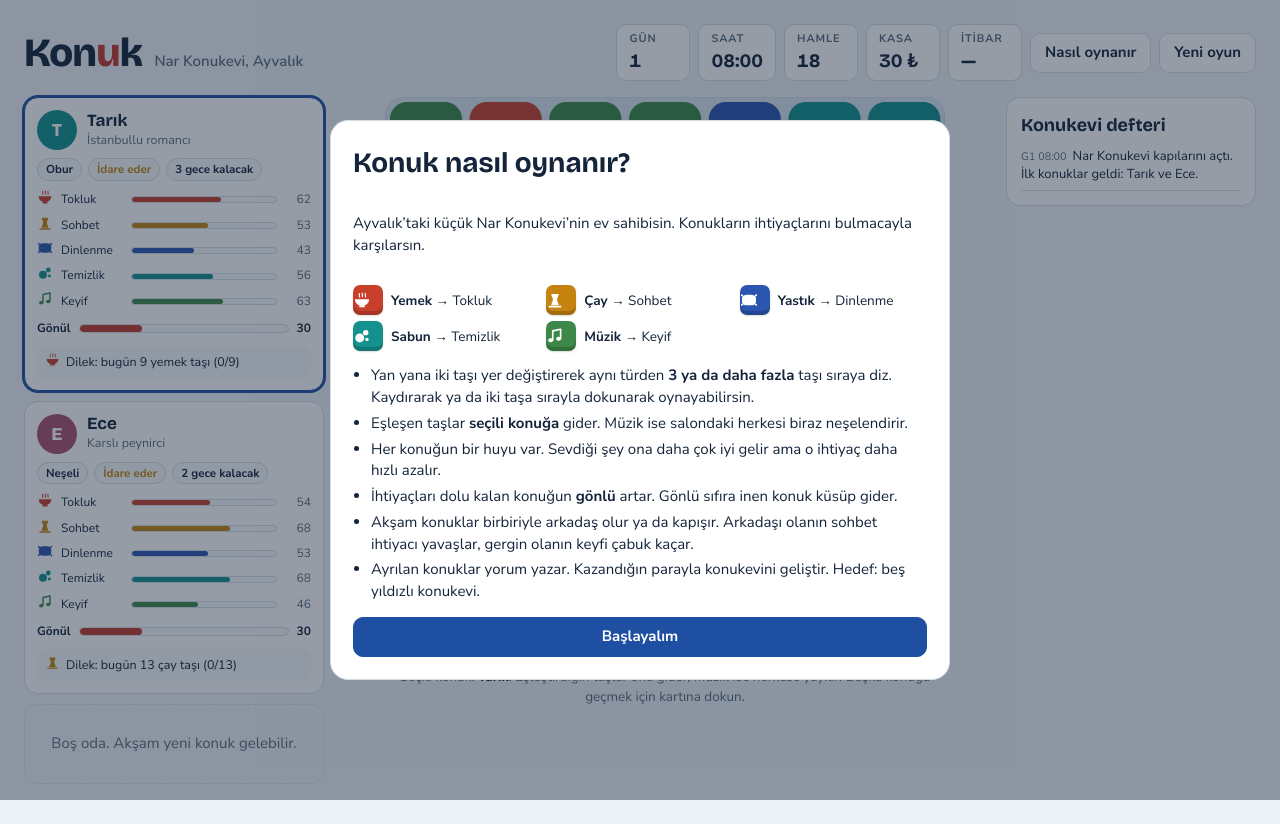
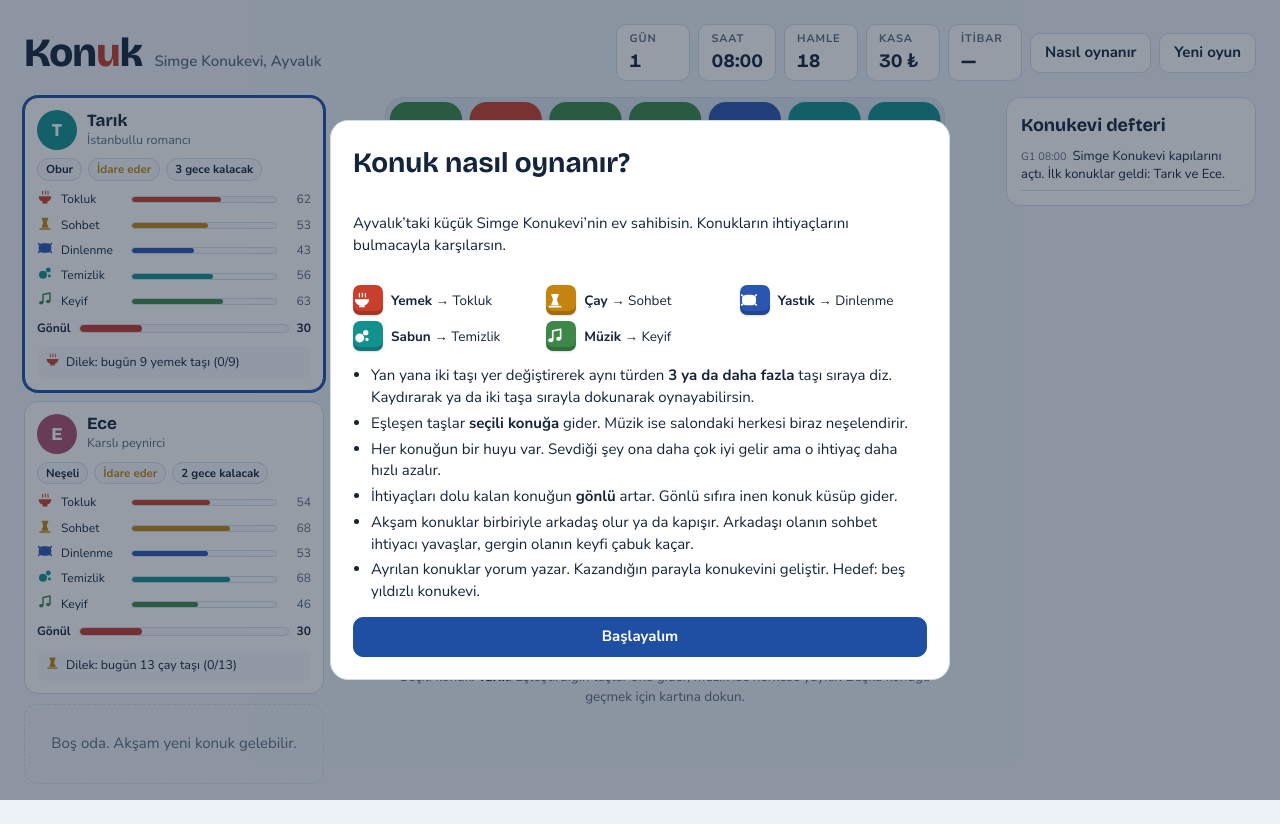
Before and after one commit to simgetasdemir/konuk, a plain HTML site: page index.html in a window 1280 px wide. Drawn offline with nearby package versions, Linux system fonts and the light colour scheme.

Commit message:
Konukevinin adını Simge Konukevi yap
Co-Authored-By: Claude Opus 5.5 <noreply@anthropic.com>
Claude-Session: https://claude.ai/code/session_01PmzdJc5HnesVy8oxTitzBA

```diff
--- a/index.html
+++ b/index.html
@@ -126,7 +126,7 @@ button:focus-visible,.guest:focus-visible{outline:3px solid var(--accent);outlin
 
 <div class="app">
   <header class="top">
-    <div class="brand"><h1>Kon<span>u</span>k</h1><p>Nar Konukevi, Ayvalık</p></div>
+    <div class="brand"><h1>Kon<span>u</span>k</h1><p>Simge Konukevi, Ayvalık</p></div>
     <div class="stats">
       <div class="stat"><small>Gün</small><b id="s-day">1</b></div>
       <div class="stat"><small>Saat</small><b id="s-clock">08:00</b></div>
@@ -205,7 +205,7 @@ function makeWish(g){
 function freshState(){
   S={day:1,move:0,lira:30,reviews:[],guests:[],sel:0,rooms:3,up:{},rel:{},log:[],nextId:1,won:false,grid:null,seenHelp:false};
   S.guests.push(newGuest()); S.guests.push(newGuest());
-  addLog('Nar Konukevi kapılarını açtı. İlk konuklar geldi: '+S.guests.map(g=>g.name).join(' ve ')+'.');
+  addLog('Simge Konukevi kapılarını açtı. İlk konuklar geldi: '+S.guests.map(g=>g.name).join(' ve ')+'.');
   genGrid();
 }
 const movesPerDay=()=>18+(S.up.bahce?4:0);
@@ -413,7 +413,7 @@ function showNight(){
   const {lines,winNow,day}=S.pendingNight;
   const stars=n=>'★'.repeat(n)+'☆'.repeat(5-n);
   let h='<h2>'+day+'. günün sonu</h2>';
-  if(winNow)h+='<div class="win">Nar Konukevi beş yıldızlı oldu! Son yorumların ortalaması '+rep().toFixed(1)+'. İstersen oynamaya devam edebilirsin.</div>';
+  if(winNow)h+='<div class="win">Simge Konukevi beş yıldızlı oldu! Son yorumların ortalaması '+rep().toFixed(1)+'. İstersen oynamaya devam edebilirsin.</div>';
   h+='<p>Konuklar oda parası olarak <b>'+lines.pay+' ₺</b> ödedi. Kasada <b>'+S.lira+' ₺</b> var.</p>';
   if(lines.social.length)h+='<h3>Akşam avluda</h3><ul>'+lines.social.map(s=>'<li>'+s+'</li>').join('')+'</ul>';
   if(lines.out.length)h+='<h3>Ayrılanların yorumları</h3>'+lines.out.map(rv=>'<div class="review"><div><b>'+rv.name+'</b> <span class="stars">'+stars(rv.stars)+'</span>'+(rv.tip?' <small>· '+rv.tip+' ₺ bahşiş</small>':'')+'</div><div>“'+rv.text+'”</div></div>').join('');
@@ -480,7 +480,7 @@ function renderAll(){
 }
 function showHelp(){
   openModal('<h2>Konuk nasıl oynanır?</h2>'+
-  '<p>Ayvalık’taki küçük Nar Konukevi’nin ev sahibisin. Konukların ihtiyaçlarını bulmacayla karşılarsın.</p>'+
+  '<p>Ayvalık’taki küçük Simge Konukevi’nin ev sahibisin. Konukların ihtiyaçlarını bulmacayla karşılarsın.</p>'+
   '<div class="legend">'+TK.map(t=>'<div><div class="face" style="background:var(--t-'+t+')">'+ICON[t]+'</div><span><b>'+TYPES[t].label+'</b> → '+TYPES[t].need+'</span></div>').join('')+'</div>'+
   '<ul><li>Yan yana iki taşı yer değiştirerek aynı türden <b>3 ya da daha fazla</b> taşı sıraya diz. Kaydırarak ya da iki taşa sırayla dokunarak oynayabilirsin.</li>'+
   '<li>Eşleşen taşlar <b>seçili konuğa</b> gider. Müzik ise salondaki herkesi biraz neşelendirir.</li>'+
```
Also changed, not shown: 1 other file.
